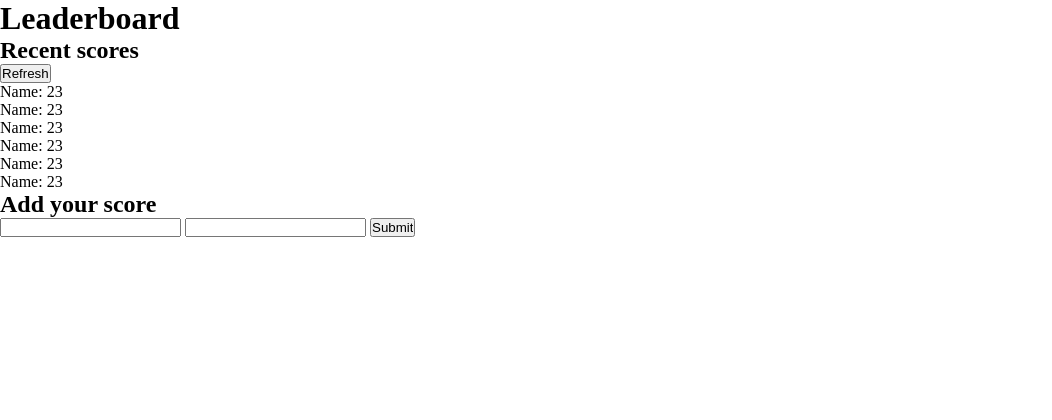
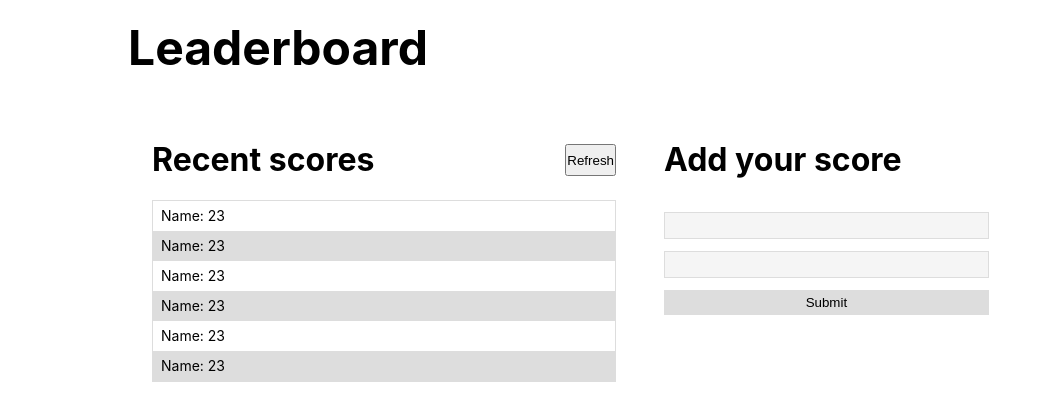
Before and after one commit to Gh-Reza/Leaderboard, a website built with webpack: page src/index.html in a window 1280 px wide. Shown: the whole page, without its empty margins (0-1052 px from the left). Built offline with nearby package versions, Linux system fonts and the light colour scheme.

Commit message:
Add minimal style

```diff
--- a/src/style.css
+++ b/src/style.css
@@ -4,3 +4,97 @@
   margin: 0;
   list-style: none;
 }
+
+html {
+  font-size: 62.5%;
+}
+
+body {
+  font-family: "Inter", sans-serif;
+  line-height: 1;
+  font-weight: 400;
+  margin: 0 auto;
+}
+
+/* ========= header ============ */
+
+.container {
+  width: 80%;
+  margin: auto;
+}
+
+.header-section {
+  padding: 2.4rem 0;
+}
+
+.primary {
+  font-size: 4.8rem;
+}
+
+/* ========== main section =============== */
+
+.container-main {
+  display: flex;
+}
+
+.recent-socres {
+  width: 50%;
+  padding: 2.4rem;
+}
+
+.scor-heading-wrapper {
+  display: flex;
+  justify-content: space-between;
+  padding: 2.4rem 0;
+}
+
+.secondary {
+  font-size: 3.2rem;
+}
+
+.score-box {
+  border: 1px #ddd solid;
+}
+
+.score-item {
+  padding: 8px;
+  font-size: 1.4rem;
+}
+
+.even {
+  background-color: #ddd;
+}
+
+.add-score {
+  width: 50%;
+  padding: 2.4rem;
+}
+
+.add-heading-wrapper {
+  padding: 2.4rem 0;
+}
+
+.form {
+  width: 70%;
+  display: flex;
+  flex-direction: column;
+  justify-content: flex-end;
+}
+
+.form input {
+  margin-top: 1.2rem;
+}
+
+.input-name,
+.input-score {
+  border: solid 1px #ddd;
+  background-color: #f5f5f5;
+  padding: 5px;
+}
+
+.btn-submit {
+  border: none;
+  padding: 5px;
+  background-color: #ddd;
+  cursor: pointer;
+}
```
